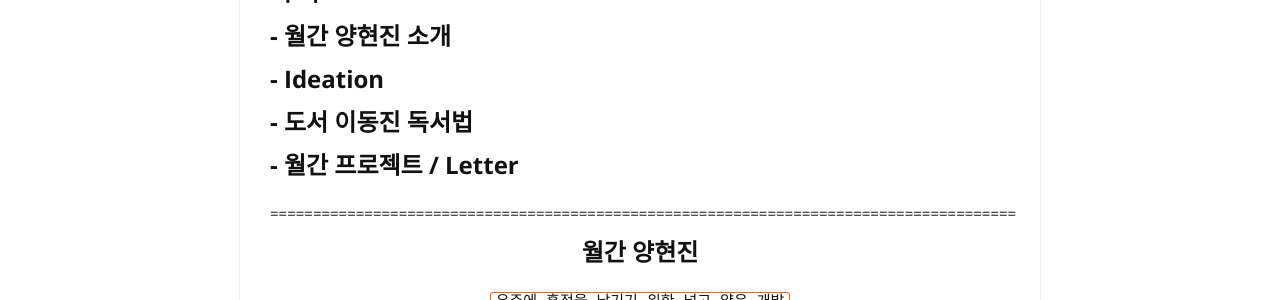
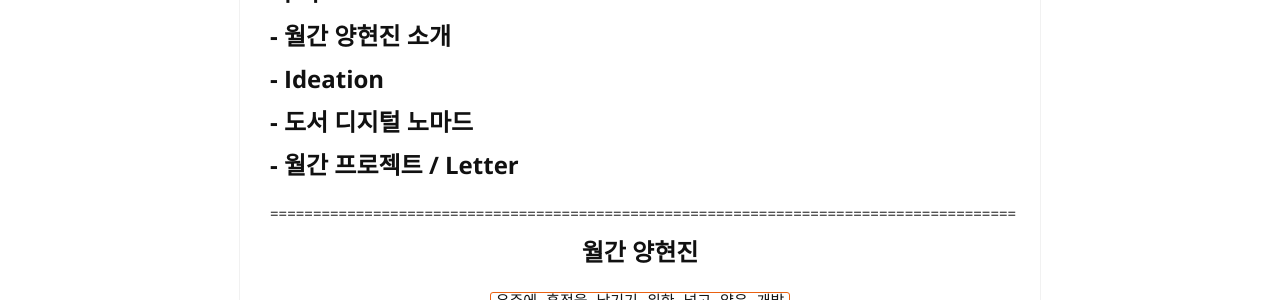
Before and after one commit to yanghyunjin/yanghyunjin.github.io, a Jekyll site: the page built from _posts/2017-11-14-디지털노마드.markdown, in a window 1280 px wide and 900 px high, scrolled down 696 px. Shown: the part 155-455 px from the top of the window. Built offline with Jekyll 4.4.1, drawn with Linux system fonts in a browser that asks for light colours; nearby versions of some CDN libraries; comment, search, counter and statistics services are not loaded.

Commit message:
Modify November post

```diff
--- a/_posts/2017-11-14-디지털노마드.markdown
+++ b/_posts/2017-11-14-디지털노마드.markdown
@@ -12,7 +12,7 @@ author: JJIN
 <h2>목 차 </h2>
 <h2>- 월간 양현진 소개</h2>
 <h2>- Ideation</h2>
-<h2>- 도서 이동진 독서법</h2>
+<h2>- 도서 디지털 노마드</h2>
 <h2>- 월간 프로젝트 / Letter</h2>
 
 =======================================================================================
@@ -61,7 +61,7 @@ author: JJIN
 
 
 <div style="text-align:center" markdown="1">
-![Karna]({{site.baseurl}}/images/도서노마드.png)
+![Karna]({{site.baseurl}}/images/도서노마드.jpg)
 </div>
 
 =======================================================================================
```
